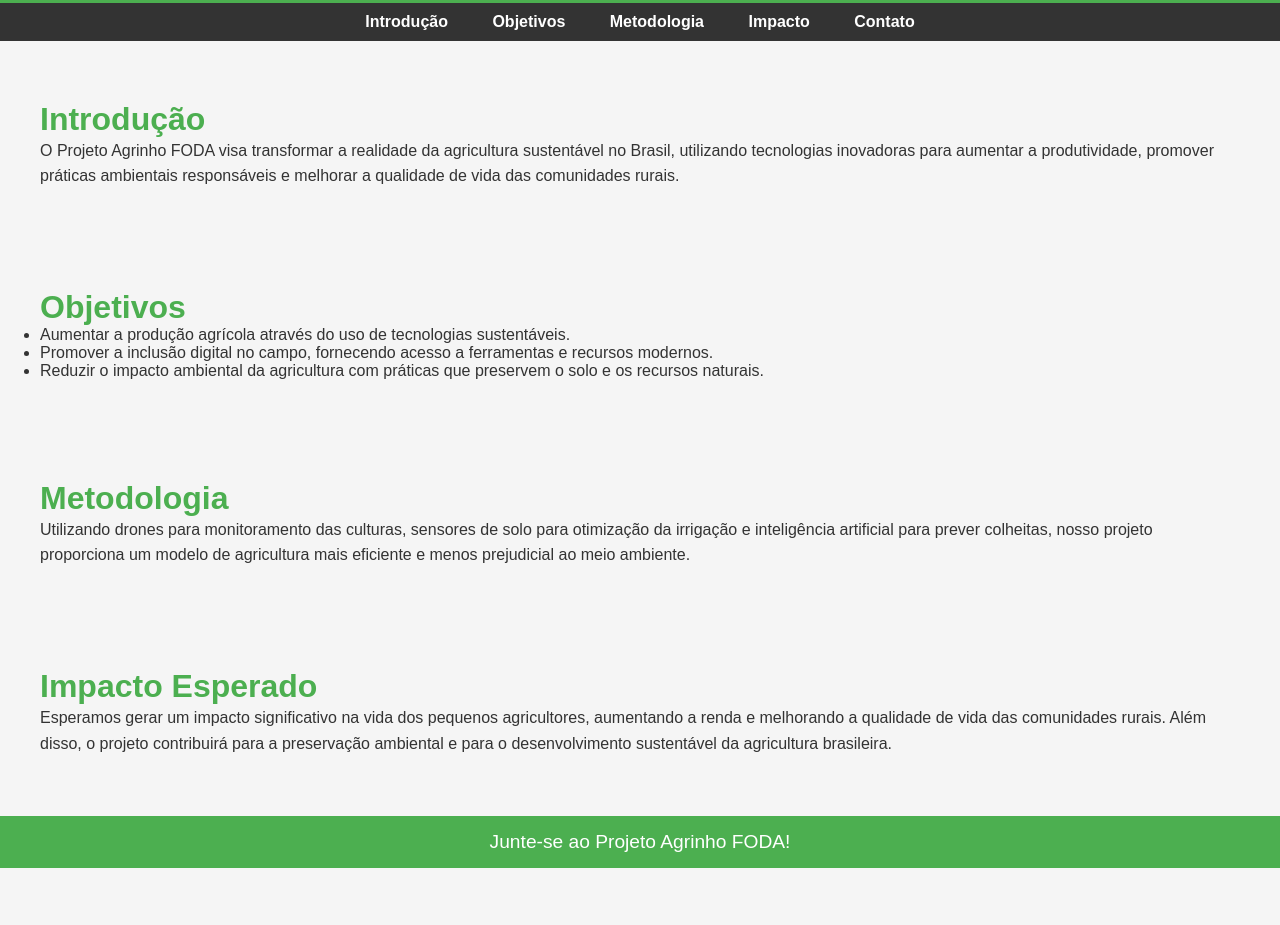
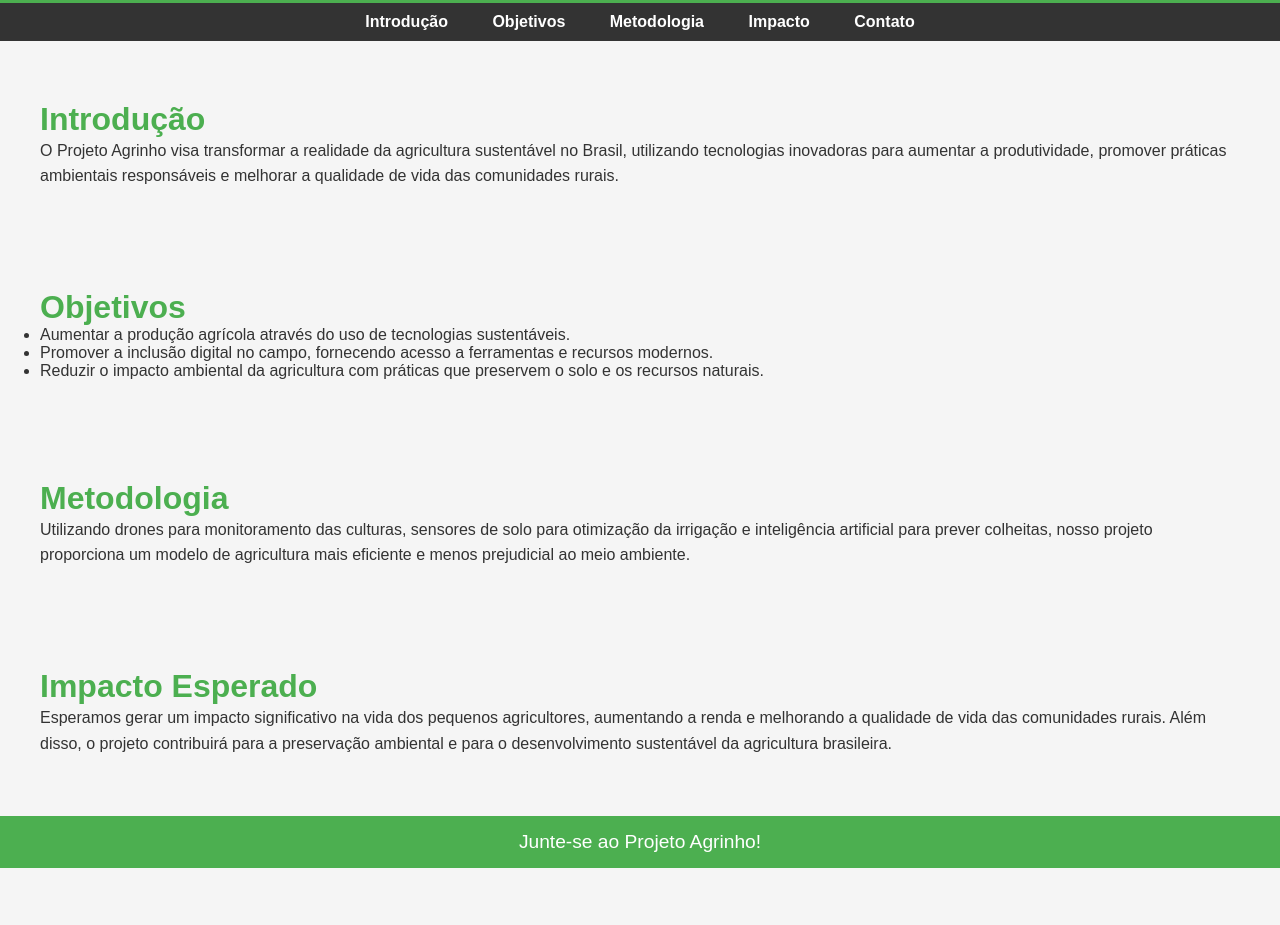
Before and after one commit to picolotto/agro, a plain HTML site: page index.html in a window 1280 px wide. Shown: the part 100-1025 px from the top of the page. Drawn offline with Linux system fonts and the light colour scheme.

Commit message:
Add files via upload

```diff
--- a/index.html
+++ b/index.html
@@ -74,7 +74,7 @@
 
     <!-- Cabeçalho -->
     <header>
-        <h1>Projeto Agrinho FODA</h1>
+        <h1>Projeto Agrinho</h1>
         <p>Transformando o campo com inovação e sustentabilidade</p>
     </header>
 
@@ -90,7 +90,7 @@
     <!-- Seção de Introdução -->
     <section id="introducao">
         <h2>Introdução</h2>
-        <p>O Projeto Agrinho FODA visa transformar a realidade da agricultura sustentável no Brasil, utilizando tecnologias inovadoras para aumentar a produtividade, promover práticas ambientais responsáveis e melhorar a qualidade de vida das comunidades rurais.</p>
+        <p>O Projeto Agrinho visa transformar a realidade da agricultura sustentável no Brasil, utilizando tecnologias inovadoras para aumentar a produtividade, promover práticas ambientais responsáveis e melhorar a qualidade de vida das comunidades rurais.</p>
     </section>
 
     <!-- Seção de Objetivos -->
@@ -117,7 +117,7 @@
 
     <!-- Call to Action -->
     <div class="cta" onclick="window.location.href='#contato'">
-        Junte-se ao Projeto Agrinho FODA!
+        Junte-se ao Projeto Agrinho!
     </div>
 
     <!-- Seção de Contato -->
```
